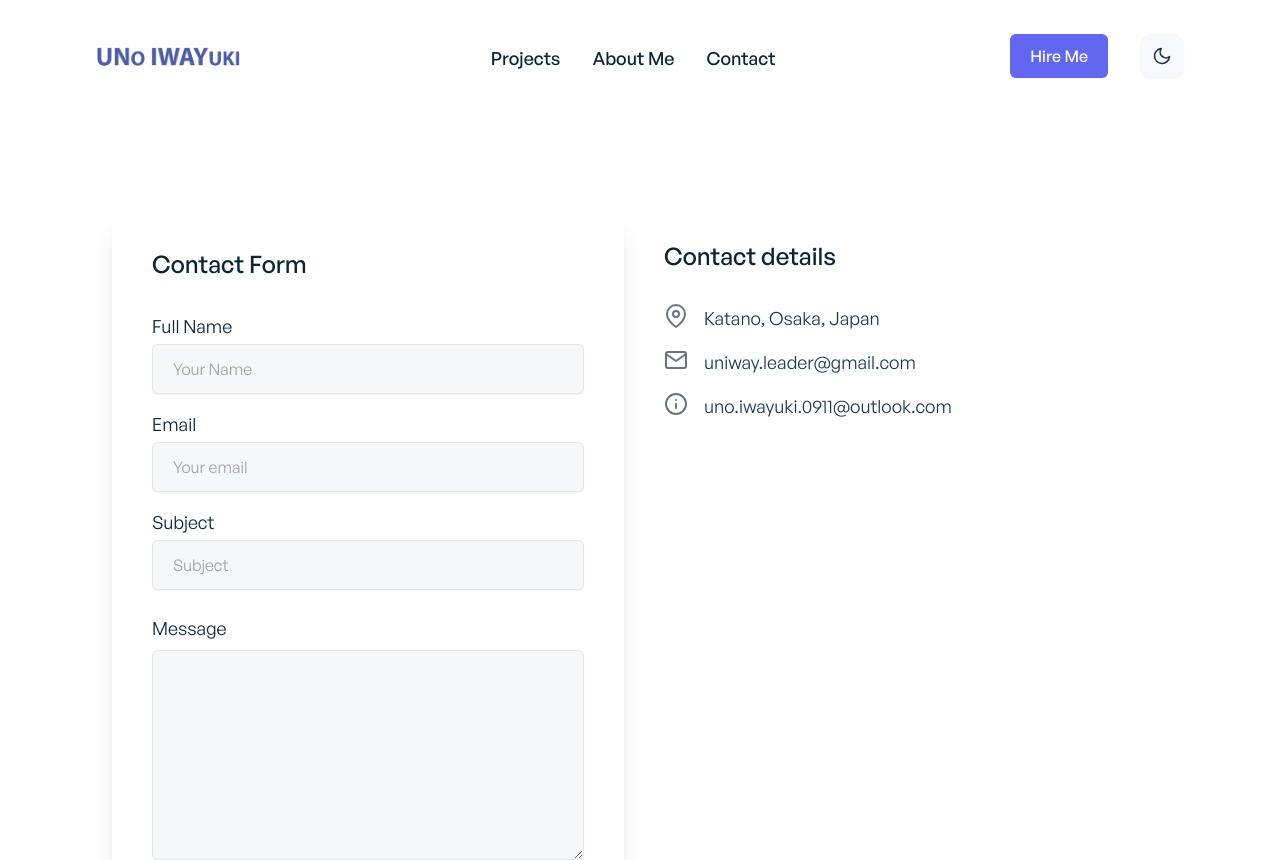
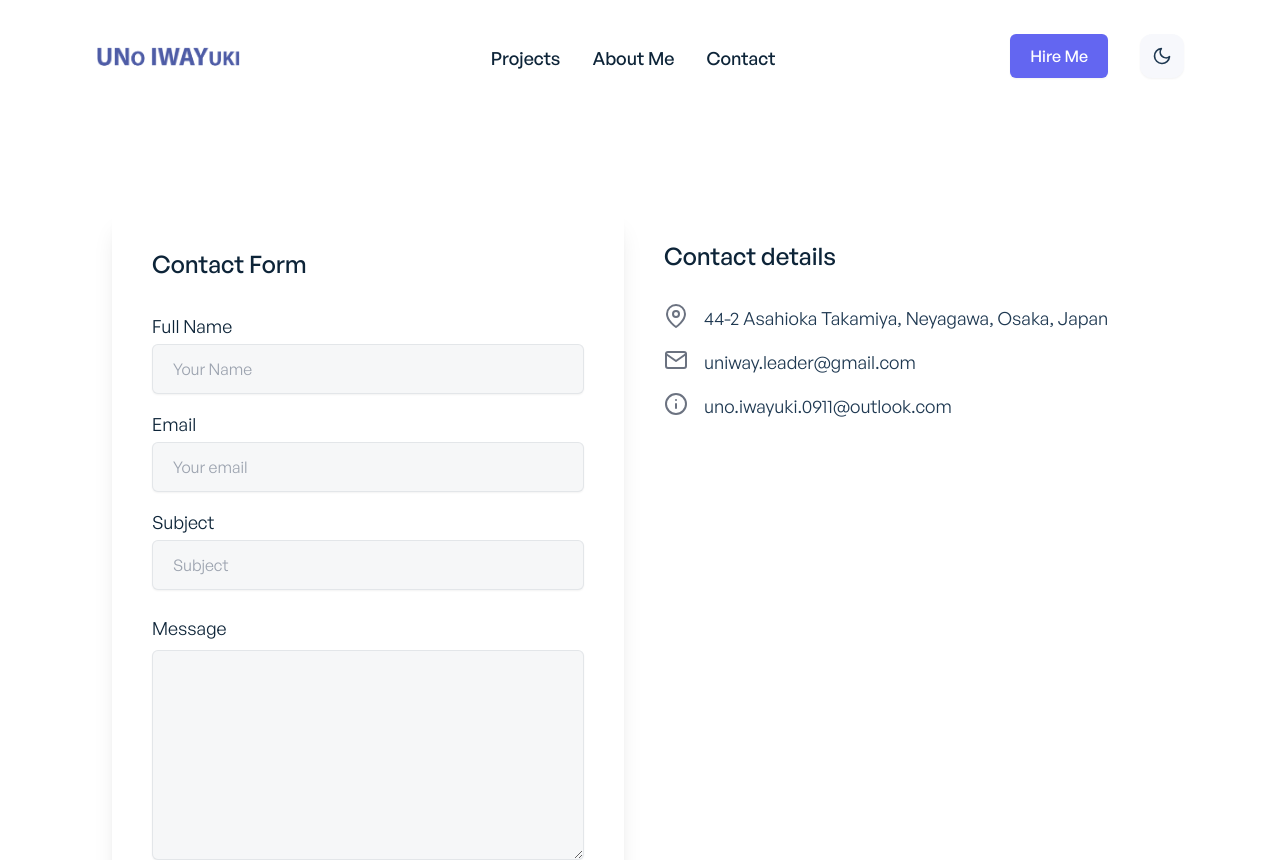
Before and after one commit to uniwaydev/uno-portfolio, a React (Create React App) app: page /contact in a window 1280 px wide. Shown: the top 860 px of the page. Built offline with nearby package versions, Linux system fonts and the light colour scheme.

Commit message:
Update ContactDetails.jsx

```diff
--- a/src/components/contact/ContactDetails.jsx
+++ b/src/components/contact/ContactDetails.jsx
@@ -3,7 +3,7 @@ import { FiPhone, FiMapPin, FiMail, FiInfo } from 'react-icons/fi';
 const contacts = [
 	{
 		id: 1,
-		name: 'Katano, Osaka, Japan',
+		name: '44-2 Asahioka Takamiya, Neyagawa, Osaka, Japan',
 		icon: <FiMapPin />,
 	},
 	{
```
